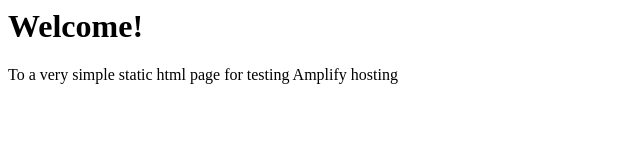
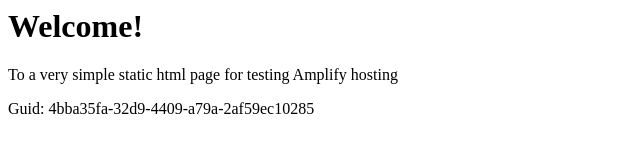
Before and after one commit to aws-aemilia-arn/Github-PR-Commit-Integration-Test-DoNotTouch-v1-preprod-eu-north-1, a website: page src/index.html in a window 1280 px wide. Shown: the whole page, without its empty margins (0-640 px from the left). Drawn offline with Linux system fonts and the light colour scheme.

Commit message:
commit from integ tests

```diff
--- a/src/index.html
+++ b/src/index.html
@@ -1,3 +1,5 @@
+
+
 <html lang="en">
 
 <head>
@@ -10,6 +12,6 @@
 <body>
     <h1>Welcome!</h1>
     <p>To a very simple static html page for testing Amplify hosting</p>
-</body>
+    <p>Guid: 4bba35fa-32d9-4409-a79a-2af59ec10285</p></body>
 
 </html>
```
